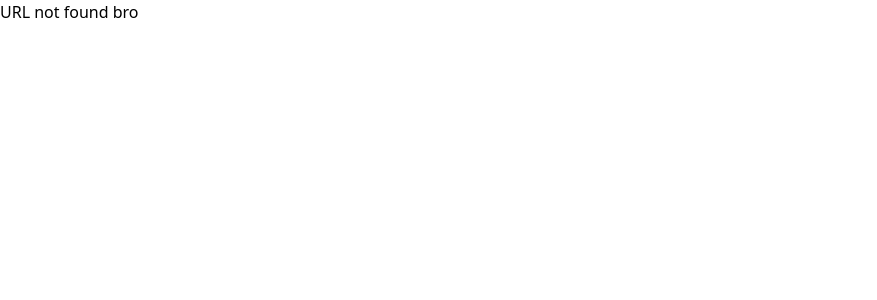
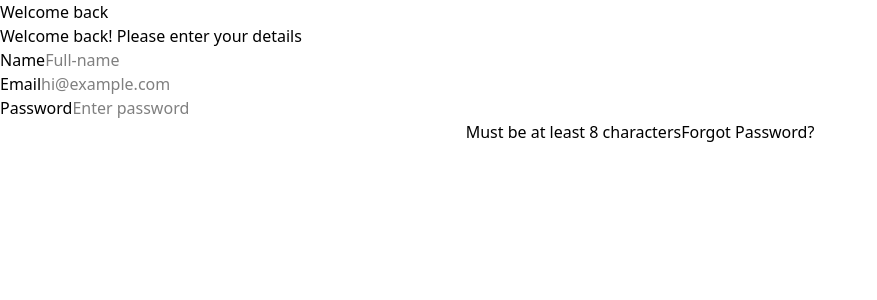
Before and after one commit to Seeker12kelvin/Cd-F-Original-Project, a React (Vite) app in the folder client/: page /sign-up in a window 1280 px wide. Before the commit this address had no page. Shown: the top 300 px of the page, without its empty margins (0-877 px from the left). Built offline with nearby package versions, Linux system fonts and the light colour scheme.

Commit message:
layout-added

```diff
--- a/client/src/App.jsx
+++ b/client/src/App.jsx
@@ -1,14 +1,31 @@
 import React from "react"
 import { createBrowserRouter, RouterProvider } from 'react-router-dom'
-import Home from "./Home/home"
+import Home from "./Pages/Home/home"
+import Header from "./Layouts/Header/header"
+import SignUp from "./Pages/SignUp/signUp"
+import Login from "./Pages/Login/login"
 
 function App() {
 
   const router = createBrowserRouter([
     {
       path: '/',
-      element: <Home />,
-      errorElement: <div>URL not found bro</div>
+      element: <Header />,
+      errorElement: <div>URL not found bro</div>,
+      children: [
+        {
+          index: true,
+          element: <Home />,
+        }
+      ]
+    },
+    {
+      path: '/sign-up',
+      element:<SignUp />
+    },
+    {
+      path: '/login',
+      element:<Login />
     }
   ])
 
--- /dev/null
+++ b/client/src/Layouts/Header/header.jsx
@@ -0,0 +1,40 @@
+import React from 'react'
+import { Outlet, Link } from 'react-router-dom'
+import Logo from "../../Images/Logo.png"
+
+const Header = () => {
+  return (
+    <>
+      <header className='flex justify-between items-center pt-4 pb-4 p-10'>
+        <div className='flex gap-1 items-center'>
+          <img
+            className='h-6 m-0'
+            src={Logo}
+            alt='Logo'/>
+
+          <p>Estatery</p>
+        </div>
+        <nav>
+          <ul className='flex gap-8 items-center'>
+            <li>Rent</li>
+            <li>Buy</li>
+            <li>Sell</li>
+            <li>Manage Property</li>
+            <li>Resources</li>
+          </ul>
+        </nav>
+
+        <div className='flex gap-4 items-center'>
+          <button
+            className='border border-[#E0DEF7] pt-3 pb-3 p-6 text-black rounded-xl cursor-pointer'><Link to='/login'>Login</Link></button>
+
+          <button
+            className='bg-[#7065F0] pt-3 pb-3 p-6 text-white rounded-xl cursor-pointer'><Link to='/sign-up'>Sign up</Link></button>
+        </div>
+      </header>
+      <Outlet />
+    </>
+  )
+}
+
+export default Header
--- /dev/null
+++ b/client/src/Pages/Login/login.jsx
@@ -0,0 +1,9 @@
+import React from 'react'
+
+const Login = () => {
+  return (
+    <div>Login</div>
+  )
+}
+
+export default Login
--- /dev/null
+++ b/client/src/Pages/SignUp/signUp.jsx
@@ -0,0 +1,36 @@
+import React from 'react'
+import { Link } from 'react-router-dom'
+
+const SignUp = () => {
+  return (
+    <div>
+      <div>
+        <form>
+          <h1>Welcome back</h1>
+          <p>Welcome back! Please enter your details</p>
+
+          <div>
+            <div>
+              <label htmlFor='name'>Name</label>
+              <input id='name' type='text' name='name' placeholder='Full-name'/>
+            </div>
+            <div>
+              <label htmlFor='email'>Email</label>
+              <input id='email' type='text' name='email' placeholder='hi@example.com'/>
+            </div>
+            <div>
+              <label htmlFor='password'>Password</label>
+              <input id='password' type='text' name='password' placeholder='Enter password'/>
+              <div className='flex items-center justify-center'>
+                <p>Must be at least 8 characters</p>
+                <Link to='/forgot-password'>Forgot Password?</Link>
+              </div>
+            </div>
+          </div>
+        </form>
+      </div>
+    </div>
+  )
+}
+
+export default SignUp
```
Also changed, not shown: client/src/Images/Logo.png (added), client/src/Layouts/Header/header.module.css (added), client/src/Pages/Home/home.jsx (renamed from client/src/Home/home.jsx), client/src/Pages/Home/home.module.css (added), client/src/Pages/Login/login.module.css (added), client/src/Pages/SignUp/signUp.module.css (added).
